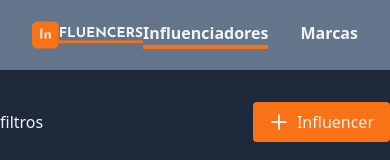
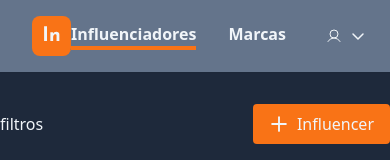
Before and after one commit to DcWolfMc/Influencers, a React (Vite) app in the folder frontend/: page /influencers in a window 390 px wide. Shown: the top 160 px of the page. Built offline with nearby package versions, Linux system fonts and the light colour scheme; no server answers.

Commit message:
feat: header logout button

```diff
--- a/frontend/src/components/Header/index.tsx
+++ b/frontend/src/components/Header/index.tsx
@@ -1,9 +1,18 @@
 import { Link, useLocation } from "react-router-dom";
 import Logo from "../../assets/logo.svg";
+import LogoMini from "@/assets/logo-mini.svg";
+import {
+  Popover,
+  PopoverContent,
+  PopoverTrigger,
+} from "@/components/ui/popover";
+import { CaretDown, CaretUp, User } from "phosphor-react";
+import { useAuth } from "@/context/AuthContext";
 
 export const Header = () => {
+  const { userData, logout } = useAuth();
   const location = useLocation();
-  console.log("location",location);
+  console.log("location", location);
 
   const routes = [
     { path: "/influencers", name: "Influenciadores" },
@@ -12,9 +21,9 @@ export const Header = () => {
 
   return (
     <header className="flex flex-row w-full py-4 px-8 justify-between items-center bg-slate-500 shadow-sm">
-      <Link to="/">
-        <img src={Logo} alt="Logo" />
-      </Link>
+      <img src={Logo} alt="" className="md:block hidden" />
+      <img src={LogoMini} alt="" className="md:hidden block" />
+
       <nav className="flex flex-1 w-full max-w-[1280px] items-center justify-end gap-8">
         {routes.map((route) => (
           <Link
@@ -29,6 +38,34 @@ export const Header = () => {
             {route.name}
           </Link>
         ))}
+        <Popover>
+          <PopoverTrigger className="px-2 py-1 flex flex-row items-center gap-2 hover:bg-slate-400 rounded">
+            <div>
+              <User />
+            </div>
+            {userData?.name}
+            <div>
+              <CaretDown weight={"bold"} />
+            </div>
+          </PopoverTrigger>
+          <PopoverContent className="flex flex-col gap-2 bg-slate-600 border-0 text-slate-100">
+            <strong className="text-center">User Data</strong>
+            <div className="flex flex-row gap-2">
+              <span>Id:</span>
+              <span>{userData?.id}</span>
+            </div>
+            <div className="flex flex-row gap-2">
+              <span>email:</span>
+              <span>{userData?.email}</span>
+            </div>
+            <button
+              className="mt-4 w-full flex flex-row p-2 rounded border border-orange-500 hover:bg-orange-500 items-center justify-center transition-colors"
+              onClick={logout}
+            >
+              Logout
+            </button>
+          </PopoverContent>
+        </Popover>
       </nav>
     </header>
   );
--- /dev/null
+++ b/frontend/src/components/ui/popover.tsx
@@ -0,0 +1,29 @@
+import * as React from "react"
+import * as PopoverPrimitive from "@radix-ui/react-popover"
+
+import { cn } from "@/lib/utils"
+
+const Popover = PopoverPrimitive.Root
+
+const PopoverTrigger = PopoverPrimitive.Trigger
+
+const PopoverContent = React.forwardRef<
+  React.ElementRef<typeof PopoverPrimitive.Content>,
+  React.ComponentPropsWithoutRef<typeof PopoverPrimitive.Content>
+>(({ className, align = "center", sideOffset = 4, ...props }, ref) => (
+  <PopoverPrimitive.Portal>
+    <PopoverPrimitive.Content
+      ref={ref}
+      align={align}
+      sideOffset={sideOffset}
+      className={cn(
+        "z-50 w-72 rounded-md border bg-popover p-4 text-popover-foreground shadow-md outline-none data-[state=open]:animate-in data-[state=closed]:animate-out data-[state=closed]:fade-out-0 data-[state=open]:fade-in-0 data-[state=closed]:zoom-out-95 data-[state=open]:zoom-in-95 data-[side=bottom]:slide-in-from-top-2 data-[side=left]:slide-in-from-right-2 data-[side=right]:slide-in-from-left-2 data-[side=top]:slide-in-from-bottom-2",
+        className
+      )}
+      {...props}
+    />
+  </PopoverPrimitive.Portal>
+))
+PopoverContent.displayName = PopoverPrimitive.Content.displayName
+
+export { Popover, PopoverTrigger, PopoverContent }
```
Also changed, not shown: frontend/src/assets/logo-mini.svg (added).
